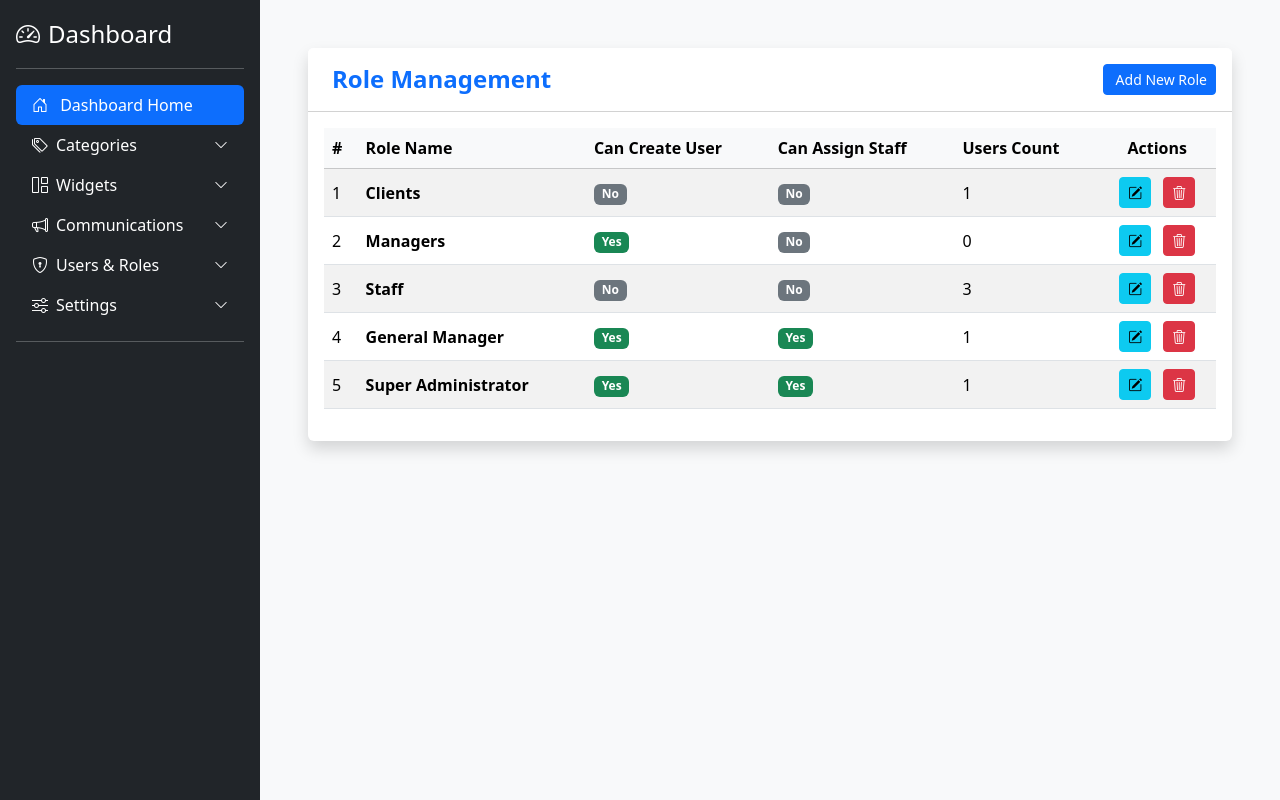
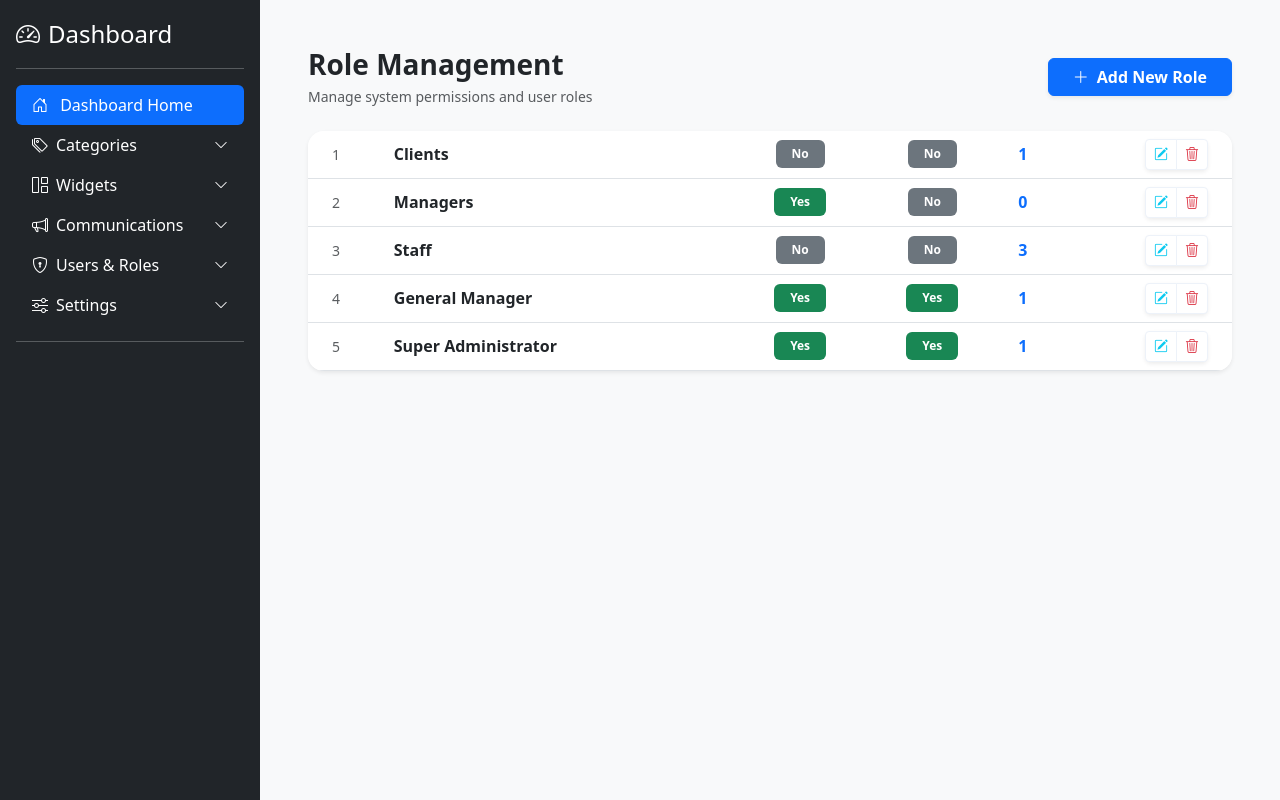
Before and after one commit to belldivine070/CMS, a Django app: page /bg-admin/roles/manage/ in a window 1280 px wide. Shown: the part 56-856 px from the top of the page. Run offline with Django 5.2, Linux system fonts and the light colour scheme; a user stored in the database is signed in; data comes from the database, SQL or seed files in the repository; parts of the project's set-up code (start-up, migrations or seed data) failed here and were passed over; some libraries are stand-ins or nearby versions.

Commit message:
Update manage_roles.html

```diff
--- a/users/templates/roles/manage_roles.html
+++ b/users/templates/roles/manage_roles.html
@@ -1,201 +1,159 @@
 {% extends "layout.html" %}
 {% load static %}
 
-{% block title %}Role Management{% endblock %}
 
 {% block content %}
+<div class="container-fluid mt-3 mt-md-4">
 
-<div class="container-fluid pt-4">
-    <div class="card shadow border-0">
-        <div class="card-header bg-white py-3 d-flex justify-content-between align-items-center">
-            <h4 class="m-0 text-primary fw-bold">
-                <i class="fas fa-user-tag me-2"></i> Role Management
-            </h4>
+    <div class="d-flex justify-content-between align-items-center mb-4">
+        <div>
+            <h2 class="h3 mb-1 text-dark fw-bold">Role Management</h2>
+            <p class="text-muted small mb-0">Manage system permissions and user roles</p>
+        </div>
 
-            <!-- OPEN ADD ROLE MODAL BUTTON -->
-            <button class="btn btn-primary btn-sm" data-bs-toggle="modal" data-bs-target="#addRoleModal">
-                <i class="fas fa-plus me-1"></i> Add New Role
+        <button class="btn btn-primary d-flex align-items-center gap-2 px-4 shadow-sm fw-bold"
+                data-bs-toggle="modal"
+                data-bs-target="#addRoleModal">
+            <i class="bi bi-plus-lg"></i> <span class="d-none d-sm-inline">Add New Role</span>
         </button>
     </div>
 
-        <div class="card-body">
-
     {% if messages %}
         {% for message in messages %}
-                    <div class="alert alert-{{ message.tags }}">{{ message }}</div>
+            <div class="alert alert-{{ message.tags }} alert-dismissible fade show small shadow-sm" role="alert">
+                {{ message }}
+                <button type="button" class="btn-close" data-bs-dismiss="alert" aria-label="Close"></button>
+            </div>
         {% endfor %}
     {% endif %}
 
+    <div class="card shadow-sm border-0 rounded-4 overflow-hidden">
+        <div class="card-body p-0">
             <div class="table-responsive">
-                <table class="table table-striped table-hover align-middle">
-                    <thead class="table-light">
-                        <tr>
-                            <th>#</th>
-                            <th>Role Name</th>
-                            <th>Can Create User</th>
-                            <th>Can Assign Staff</th>
-                            <th>Users Count</th>
-                            <th class="text-center">Actions</th>
+                <table class="table table-hover align-middle mb-0">
+
+                    <thead class="bg-light d-none d-lg-table-header-group">
+                        <tr class="text-uppercase small fw-bold text-secondary">
+                            <th class="ps-4 py-3" style="width:5%;">#</th>
+                            <th class="py-3" style="width:30%;">Role Name</th>
+                            <th class="text-center py-3" style="width:15%;">Create User</th>
+                            <th class="text-center py-3" style="width:15%;">Assign Staff</th>
+                            <th class="text-center py-3" style="width:15%;">Users Count</th>
+                            <th class="text-end pe-4 py-3" style="width:20%;">Actions</th>
                         </tr>
                     </thead>
 
-                    <tbody>
+                    <tbody class="border-top-0">
                         {% for role in roles %}
                         <tr>
-                            <td>{{ forloop.counter }}</td>
-                            <td class="fw-semibold">{{ role.name }}</td>
-
-                            <td>
-                                {% if role.can_create_user %}
-                                <span class="badge bg-success">Yes</span>
-                                {% else %}
-                                <span class="badge bg-secondary">No</span>
-                                {% endif %}
+                            <td class="ps-4 text-muted small d-none d-lg-table-cell">
+                                {{ forloop.counter }}
                             </td>
 
                             <td>
-                                {% if role.can_assign_staff %}
-                                <span class="badge bg-success">Yes</span>
-                                {% else %}
-                                <span class="badge bg-secondary">No</span>
-                                {% endif %}
+                                <div class="fw-bold text-dark fs-6">{{ role.name }}</div>
+
+                                <div class="d-lg-none mt-2 d-flex flex-wrap gap-2">
+                                    <span class="badge bg-light text-dark border fw-normal">
+                                        <i class="bi bi-people me-1"></i>{{ role.user_count }} Users
+                                    </span>
+
+                                    <span class="badge {% if role.can_create_user %}bg-success{% else %}bg-secondary{% endif %}">
+                                        Create: {{ role.can_create_user|yesno:"Yes,No" }}
+                                    </span>
+
+                                    <span class="badge {% if role.can_assign_staff %}bg-success{% else %}bg-secondary{% endif %}">
+                                        Assign: {{ role.can_assign_staff|yesno:"Yes,No" }}
+                                    </span>
+                                </div>
                             </td>
 
-                            <td>{{ role.user_count }}</td>
+                            <td class="text-center d-none d-lg-table-cell">
+                                <span class="badge {% if role.can_create_user %}bg-success{% else %}bg-secondary{% endif %} px-3 py-2">
+                                    {{ role.can_create_user|yesno:"Yes,No" }}
+                                </span>
+                            </td>
 
-                            <td class="text-center">
-                                <a href="{% url 'edit_role' pk=role.pk %}" class="btn btn-info btn-sm me-2">
+                            <td class="text-center d-none d-lg-table-cell">
+                                <span class="badge {% if role.can_assign_staff %}bg-success{% else %}bg-secondary{% endif %} px-3 py-2">
+                                    {{ role.can_assign_staff|yesno:"Yes,No" }}
+                                </span>
+                            </td>
+
+                            <td class="text-center d-none d-lg-table-cell">
+                                <span class="fw-bold text-primary">
+                                    {{ role.user_count }}
+                                </span>
+                            </td>
+
+                            <td class="text-end pe-4">
+                                <div class="btn-group shadow-sm">
+                                    <a href="{% url 'edit_role' pk=role.pk %}"
+                                       class="btn btn-white btn-sm border text-info px-2"
+                                       title="Edit Role">
                                         <i class="bi bi-pencil-square"></i>
                                     </a>
 
                                     <button type="button"
-                                        class="btn btn-danger btn-sm delete-btn"
+                                            class="btn btn-white btn-sm border text-danger px-2"
                                             data-bs-toggle="modal"
                                             data-bs-target="#deleteRoleModal"
                                             data-role-id="{{ role.pk }}"
-                                        data-role-name="{{ role.name }}">
+                                            data-role-name="{{ role.name }}"
+                                            title="Delete Role">
                                         <i class="bi bi-trash3"></i>
                                     </button>
+                                </div>
                             </td>
+
                         </tr>
-
                         {% empty %}
                         <tr>
-                            <td colspan="6" class="text-center text-muted py-4">
+                            <td colspan="6" class="text-center text-muted py-5">
+                                <i class="bi bi-shield-lock d-block fs-2 mb-2"></i>
                                 No roles have been defined yet.
                             </td>
                         </tr>
                         {% endfor %}
                     </tbody>
+
                 </table>
             </div>
         </div>
     </div>
 </div>
 
+<style>
+/* Clean Header Styling */
+.table thead th {
+    background-color: #f8f9fa !important;
+    border-bottom: 2px solid #edf2f9 !important;
+    color: #6e84a3;
+    font-size: 0.75rem;
+    letter-spacing: .02em;
+}
 
+/* Hover effect on rows */
+.table tbody tr {
+    transition: all 0.2s ease-in-out;
+}
 
-<!-- ADD ROLE MODAL -->
-<div class="modal fade" id="addRoleModal" tabindex="-1" aria-labelledby="addRoleModalLabel" aria-hidden="true">
-    <div class="modal-dialog modal-sm">
-        <div class="modal-content">
+.table tbody tr:hover {
+    background-color: #f9fbff !important;
+}
 
-            <div class="modal-header bg-primary text-white">
-                <h5 class="modal-title" id="addRoleModalLabel">
-                    <i class="fas fa-user-tag me-2"></i> Add Role
-                </h5>
-                <button type="button" class="btn-close btn-close-white" data-bs-dismiss="modal"></button>
-            </div>
+/* Rounded Action Buttons */
+.btn-group .btn {
+    border-color: #edf2f9 !important;
+}
+.btn-group .btn:hover {
+    background-color: #f8f9fa;
+}
 
-            <form method="post" action="{% url 'add_role' %}">
-                {% csrf_token %}
-
-                <div class="modal-body">
-
-                    <div class="mb-3">
-                        <label class="form-label">Role Name</label>
-                        <input type="text" name="name" class="form-control form-control-sm" required>
-                    </div>
-
-                    <div class="form-check mb-2">
-                        <input class="form-check-input" type="checkbox" name="can_create_user" id="canCreateUser">
-                        <label class="form-check-label" for="canCreateUser">Can Create User</label>
-                    </div>
-
-                    <div class="form-check mb-2">
-                        <input class="form-check-input" type="checkbox" name="can_assign_staff" id="canAssignStaff">
-                        <label class="form-check-label" for="canAssignStaff">Can Assign Staff</label>
-                    </div>
-
-                </div>
-
-                <div class="modal-footer">
-                    <button type="button" class="btn btn-secondary btn-sm" data-bs-dismiss="modal">Cancel</button>
-                    <button type="submit" class="btn btn-primary btn-sm">Save</button>
-                </div>
-
-            </form>
-
-        </div>
-    </div>
-</div>
-
-
-
-<!-- DELETE ROLE MODAL (ONLY ONE, OUTSIDE LOOP) -->
-<div class="modal fade" id="deleteRoleModal" tabindex="-1" aria-hidden="true">
-    <div class="modal-dialog modal-sm">
-        <div class="modal-content">
-
-            <div class="modal-header bg-danger text-white">
-                <h5 class="modal-title"><i class="fas fa-exclamation-triangle me-2"></i> Delete Role</h5>
-                <button class="btn-close btn-close-white" data-bs-dismiss="modal"></button>
-            </div>
-
-            <div class="modal-body text-center">
-                <p>
-                    Are you sure you want to delete <span id="roleNamePlaceholder" class="fw-bold"></span>?
-                </p>
-                <p class="small text-danger">This action cannot be undone.</p>
-            </div>
-
-            <div class="modal-footer justify-content-center">
-                <button type="button" class="btn btn-secondary btn-sm" data-bs-dismiss="modal">Cancel</button>
-
-                <form id="deleteRoleForm" action="" method="post">
-                    {% csrf_token %}
-                    <button type="submit" class="btn btn-danger btn-sm">Delete</button>
-                </form>
-            </div>
-
-        </div>
-    </div>
-</div>
-
-
-{% endblock content %}
-
-
-
-{% block script %}
-<script>
-document.addEventListener('DOMContentLoaded', function() {
-
-    var deleteModal = document.getElementById('deleteRoleModal');
-
-    deleteModal.addEventListener('show.bs.modal', function (event) {
-
-        var button = event.relatedTarget;
-
-        var roleId = button.getAttribute('data-role-id');
-        var roleName = button.getAttribute('data-role-name');
-
-        document.getElementById('roleNamePlaceholder').innerText = roleName;
-
-        document.getElementById('deleteRoleForm').action =
-            "{% url 'delete_role' pk=0 %}".replace("0", roleId);
-    });
-
-});
-</script>
-{% endblock script %}
+@media (max-width: 991px) {
+    .table td {
+        padding: 1.25rem 1rem !important;
+    }
+}
+</style>
+{% endblock %}
```
Lines whose indentation alone changed are shown as unchanged.
